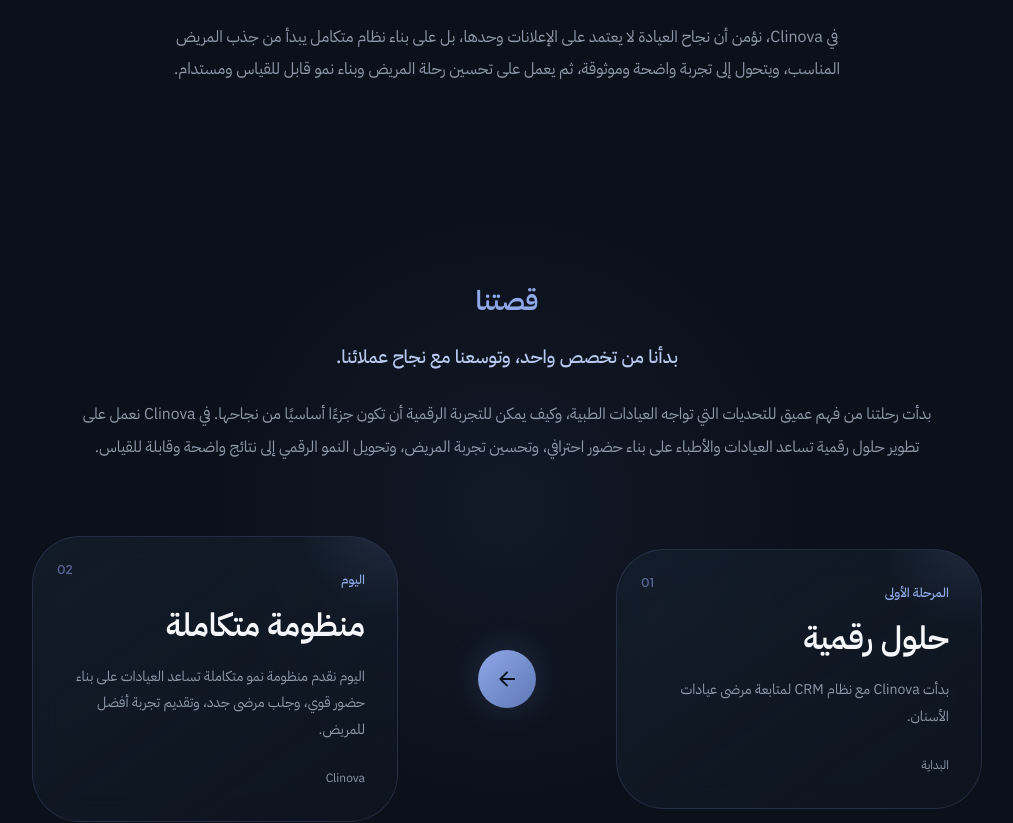
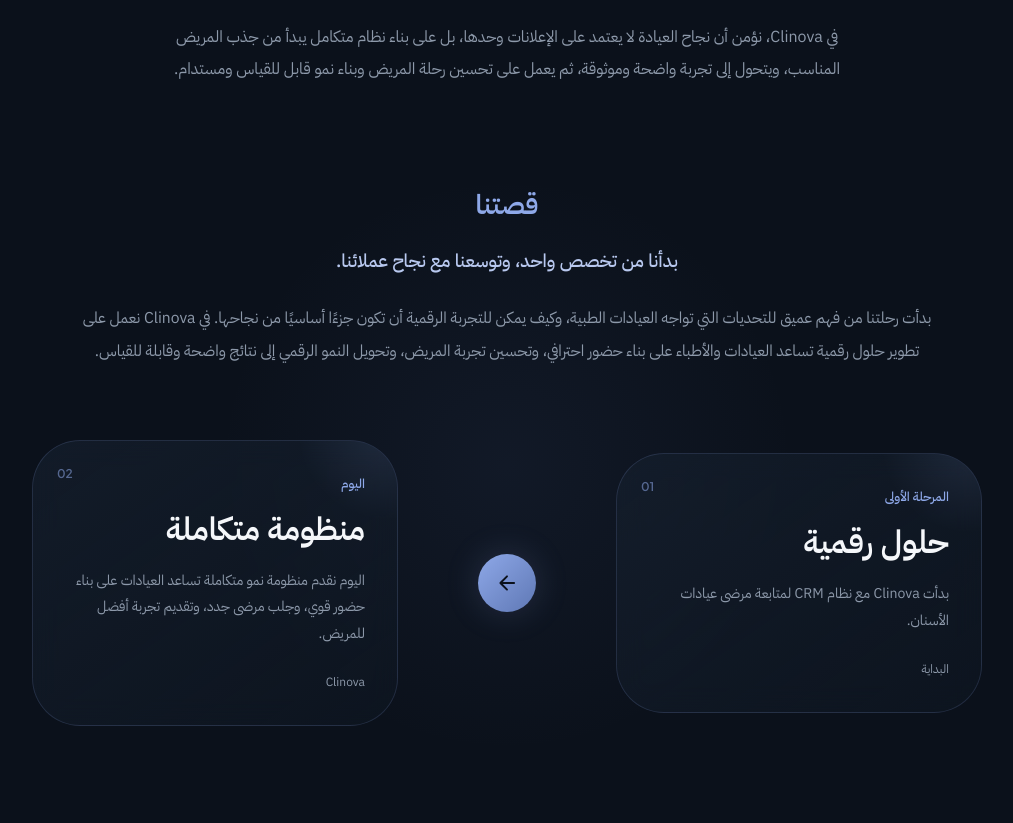
Before and after one commit to ibraham7/clinova, a React (Vite) app: page / in a window 1280 px wide. Shown: the part 1420-2243 px from the top of the page, without its empty margins (133-1146 px from the left). Built offline with nearby package versions, Linux system fonts and the light colour scheme.

Commit message:
Reduce top spacing before the story section

```diff
--- a/src/components/StorySection/StorySection.tsx
+++ b/src/components/StorySection/StorySection.tsx
@@ -13,11 +13,13 @@
                 position: "relative",
                 overflow: "hidden",
 
-                py: {
+                pb: {
                     xs: 10,
                     md: 14,
                     lg: 18,
                 },
+
+                pt: { xs: 4, md: 6 },
 
                 background:
                     "radial-gradient(circle at 50% 45%, rgba(95,120,181,0.08), transparent 38%), #0B111B",
```
